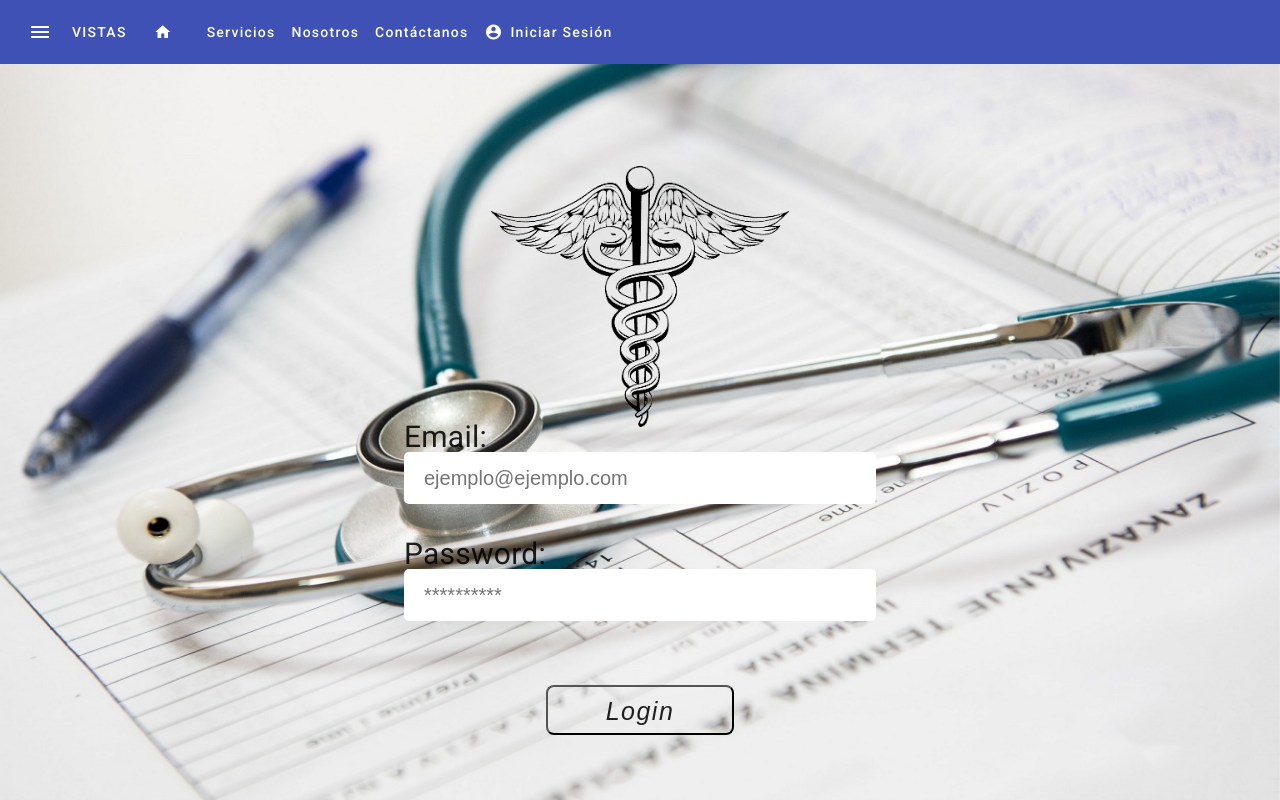
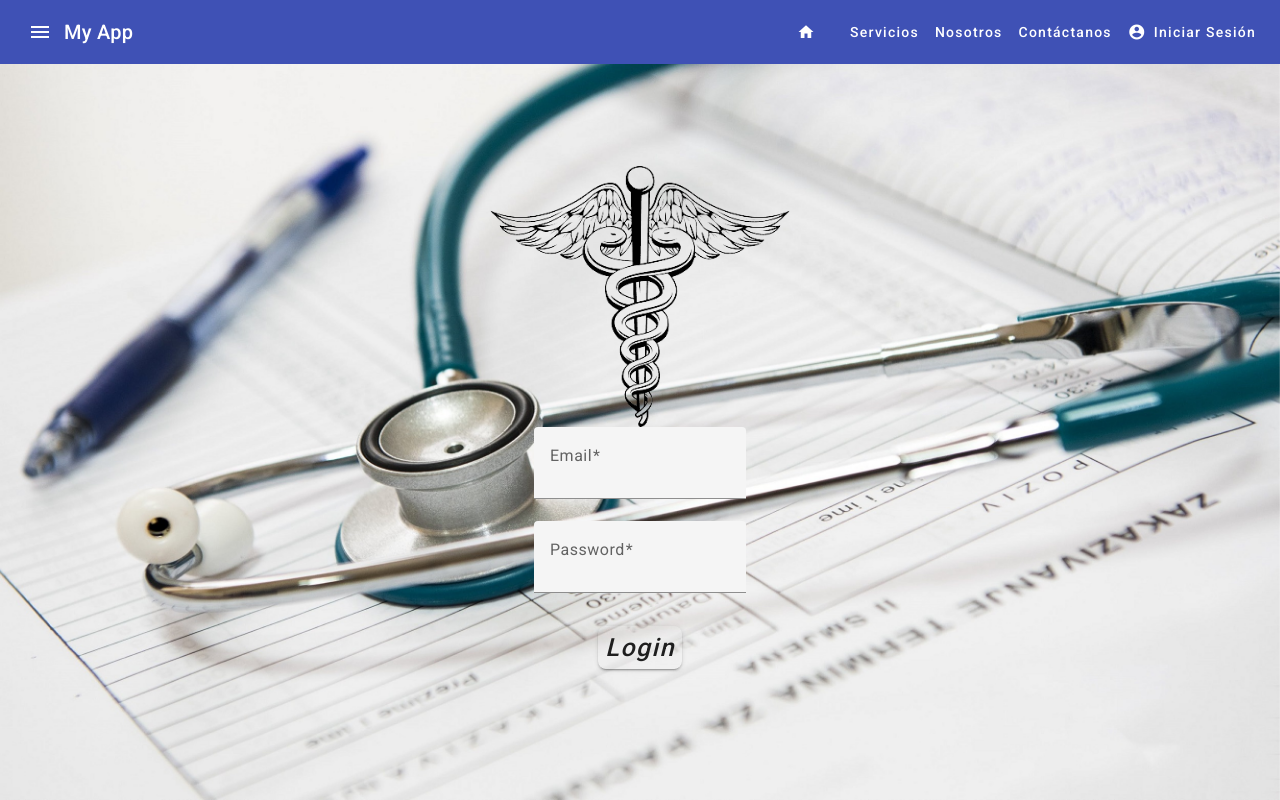
Before and after one commit to Sue419/sistemDoctors, an Angular app: page /login in a window 1280 px wide. Built offline with nearby package versions, Linux system fonts and the light colour scheme.

Commit message:
UPDATE: LOGIN

```diff
--- a/src/app/app.component.css
+++ b/src/app/app.component.css
@@ -0,0 +1,3 @@
+.example-spacer {
+    flex: 1 1 auto;
+  }
--- a/src/app/app.component.html
+++ b/src/app/app.component.html
@@ -27,16 +27,15 @@
       <mat-icon>menu</mat-icon>
     </button>
 
-    <a mat-button [matMenuTriggerFor]="dropdown">
-      VISTAS
-    </a>
+    <span>My App</span>
+
     <mat-menu #dropdown>
 
       <button mat-menu-item routerLink="">Courses</button>
       <button mat-menu-item routerLink="">About</button>
 
     </mat-menu>
-
+    <span class="example-spacer"></span>
     <a mat-button routerLink="home">
       <!-- <mat-icon>person_add</mat-icon>
       Registrar Pasiente -->
--- a/src/app/views/dashboard/Pacientes/pacientes/pacientes.component.html
+++ b/src/app/views/dashboard/Pacientes/pacientes/pacientes.component.html
@@ -26,11 +26,14 @@
   </ng-container>
 
   <!-- Symbol Column -->
-  <ng-container matColumnDef="symbol">
-    <th mat-header-cell *matHeaderCellDef mat-sort-header sortActionDescription="Sort by symbol">
-      Symbol
+  <ng-container matColumnDef="acciones">
+    <th mat-header-cell *matHeaderCellDef mat-sort-header sortActionDescription="Sort by acciones">
+        Acciones
     </th>
-    <td mat-cell *matCellDef="let element"> {{element.symbol}} </td>
+    <td mat-cell *matCellDef="let element"> {{element.acciones}}
+        <mat-icon>delete</mat-icon>
+        <mat-icon>edit</mat-icon>
+    </td>
   </ng-container>
 
   <tr mat-header-row *matHeaderRowDef="displayedColumns"></tr>
--- a/src/app/views/dashboard/Pacientes/pacientes/pacientes.component.ts
+++ b/src/app/views/dashboard/Pacientes/pacientes/pacientes.component.ts
@@ -12,7 +12,7 @@ import {LiveAnnouncer} from '@angular/cdk/a11y';
 })
 export class PacientesComponent implements AfterViewInit{
 
-  displayedColumns: string[] = ['position', 'nombrePaciente', 'dni', 'symbol'];
+  displayedColumns: string[] = ['position', 'nombrePaciente', 'dni', 'acciones'];
   dataSource = new MatTableDataSource<PacientesList>(ELEMENT_DATA);
 
   @ViewChild(MatSort) sort!: MatSort;
@@ -44,17 +44,17 @@ export interface PacientesList {
   nombrePaciente: string;
   position: number;
   dni: number;
-  symbol: string;
+  acciones: string;
 }
 const ELEMENT_DATA: PacientesList[] = [
-  {position: 1, nombrePaciente: 'Laura Gomez', dni: 44165393, symbol: 'H'},
-  {position: 2, nombrePaciente: 'Miranda Checa', dni: 11111111, symbol: 'He'},
-  {position: 3, nombrePaciente: 'Lupe Acosta', dni: 22222222, symbol: 'Li'},
-  {position: 4, nombrePaciente: 'Mariana Portugal', dni: 33333333, symbol: 'Be'},
-  {position: 5, nombrePaciente: 'Juana Revoredo', dni: 15555530, symbol: 'B'},
-  {position: 6, nombrePaciente: 'Lucas Rubinshtein', dni: 15478963, symbol: 'C'},
-  {position: 7, nombrePaciente: 'Nadia Quispe', dni: 98745632, symbol: 'N'},
-  {position: 8, nombrePaciente: 'Sebastian Osorio', dni: 99999999, symbol: 'O'},
-  {position: 9, nombrePaciente: 'María Toribio', dni: 55555555, symbol: 'F'},
-  {position: 10, nombrePaciente: 'Azucena Quispe', dni: 66666666, symbol: 'Ne'},
+  {position: 1, nombrePaciente: 'Laura Gomez', dni: 44165393, acciones: ''},
+  {position: 2, nombrePaciente: 'Miranda Checa', dni: 11111111, acciones: ''},
+  {position: 3, nombrePaciente: 'Lupe Acosta', dni: 22222222, acciones: ''},
+  {position: 4, nombrePaciente: 'Mariana Portugal', dni: 33333333, acciones: ''},
+  {position: 5, nombrePaciente: 'Juana Revoredo', dni: 15555530, acciones: ''},
+  {position: 6, nombrePaciente: 'Lucas Rubinshtein', dni: 15478963, acciones: ''},
+  {position: 7, nombrePaciente: 'Nadia Quispe', dni: 98745632, acciones: ''},
+  {position: 8, nombrePaciente: 'Sebastian Osorio', dni: 99999999, acciones: ''},
+  {position: 9, nombrePaciente: 'María Toribio', dni: 55555555, acciones: ''},
+  {position: 10, nombrePaciente: 'Azucena Quispe', dni: 66666666, acciones: ''},
 ];
--- a/src/app/views/dashboard/creaPaciente/crea-paciente/crea-paciente.component.html
+++ b/src/app/views/dashboard/creaPaciente/crea-paciente/crea-paciente.component.html
@@ -43,6 +43,7 @@
       </mat-form-field></td>
     </tr></table>
   </form>
+
 
 
 <div class="example-container">
--- a/src/app/views/login/login.component.html
+++ b/src/app/views/login/login.component.html
@@ -4,20 +4,36 @@
         <img class="imgLogin" src="../../../assets/logos/snake-removebg-preview.png" alt="logo snake ">
     </div>
     <div class="container-login">
+
         <form class="form-login" (ngSubmit)="onSubmit()">
-            <label for="email">Email:</label>
-            <input class="inputS" type="email" id="mail" [(ngModel)]="email" name="user_mail"
-                title="El email es incorrecto" placeholder="ejemplo@ejemplo.com" required autocomplete="username">
-            <!-- <div *ngIf="errorMessageEmail" class="error-message-email">{{errorMessageEmail}}</div> -->
-            <label for="password">Password:</label>
-            <input class="inputS" type="password" [(ngModel)]="password" id="password" name="user_password"
-                placeholder="**********"  required autocomplete="current-password">
-            <!-- <div *ngIf="errorMessagePassword" class="error-message-password">{{errorMessagePassword}}</div> -->
+
+            <mat-form-field class="form-field" floatLabel="auto" hintLabel="">
+                <mat-label for="email">Email</mat-label>
+                <input  required autocomplete="username"  matInput #input maxlength="60" placeholder="ejemplo@ejemplo.com" cellspacing="5" class="inputS" type="email" id="mail" [(ngModel)]="email" name="user_mail">
+                <div *ngIf="emailError" class="error-message-email">{{emailError}}</div>
+            </mat-form-field>
+
+            <mat-form-field class="form-field" floatLabel="auto" hintLabel="">
+
+                <mat-label for="password">Password</mat-label>
+                <input matInput #input maxlength=""  cellspacing="5"  type="email" id="mail" [(ngModel)]="email" name="user_password" class="inputS" type="password" [(ngModel)]="password" id="password" name="user_password"
+                placeholder="**********"  required autocomplete="current-password" >
+               <div *ngIf="passwordError" class="error-message-password">{{passwordError}}</div>
+
+            </mat-form-field>
+
+
+
+
+
+
             <div class="containerBtn">
-                <p *ngIf="emailError" class="error-message">{{ emailError }}</p>
-                <button class="btnLogin" type="submit">Login</button>
+                <button mat-raised-button color="primary" class="btnLogin" type="submit">Login</button>
             </div>
+
+
         </form>
+
     </div>
 </div>
 
--- a/src/app/views/login/login.component.ts
+++ b/src/app/views/login/login.component.ts
@@ -14,6 +14,7 @@ export class LoginComponent {
   public email: string = '';
   public emailError: string = '';
   password: string = '';
+  public passwordError: string = '';
 
   constructor(private router: Router , public loginService: LoginService) {}
 
```
